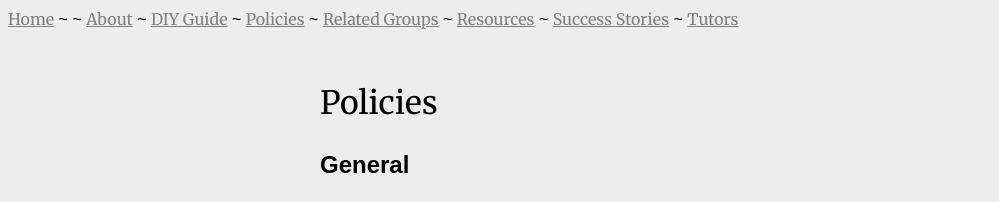
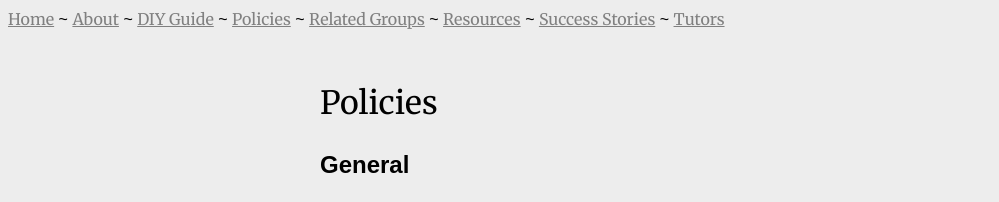
Before and after one commit to HackerHours/hackerhours.org, a Jekyll site: the page built from policies.md, in a window 1280 px wide. Shown: the top 202 px of the page, without its empty margins (0-999 px from the left). Built offline with Jekyll 4.4.1, drawn with Linux system fonts in a browser that asks for light colours; nearby versions of some CDN libraries; some web fonts are replaced; Markdown is read by kramdown in place of the engine named in the settings; comment, search, counter and statistics services are not loaded.

Commit message:
exclude non-MD files from nav bar
gets rid of empty space caused by stylesheet

```diff
--- a/_layouts/default.html
+++ b/_layouts/default.html
@@ -29,10 +29,11 @@
       <a href="/">Home</a>
       {% assign sorted_pages = site.pages | sort: 'title' %}
       {% for other in sorted_pages %}
-        {% unless other.path == 'index.html' %}
+        {% assign extension = other.path | split: '.' | last %}
+        {% if extension == 'md' %}
           <span class="separator">&#126;</span>
           <a href="{{ other.url }}">{{ other.title }}</a>
-        {% endunless %}
+        {% endif %}
       {% endfor %}
     </div>
 
```
